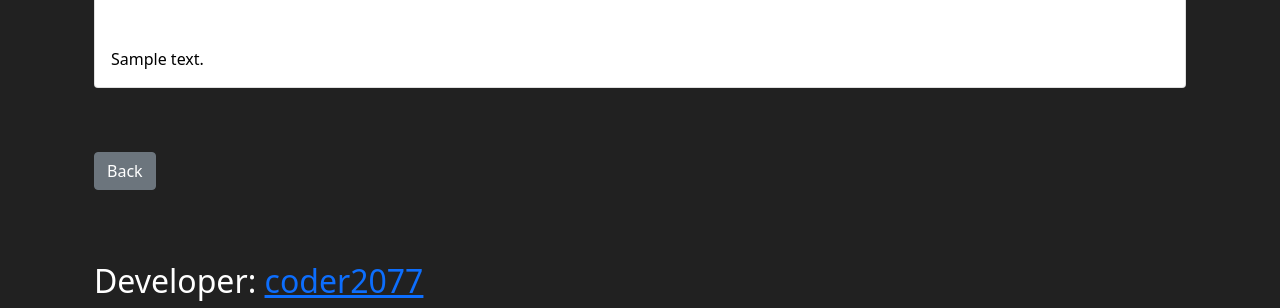
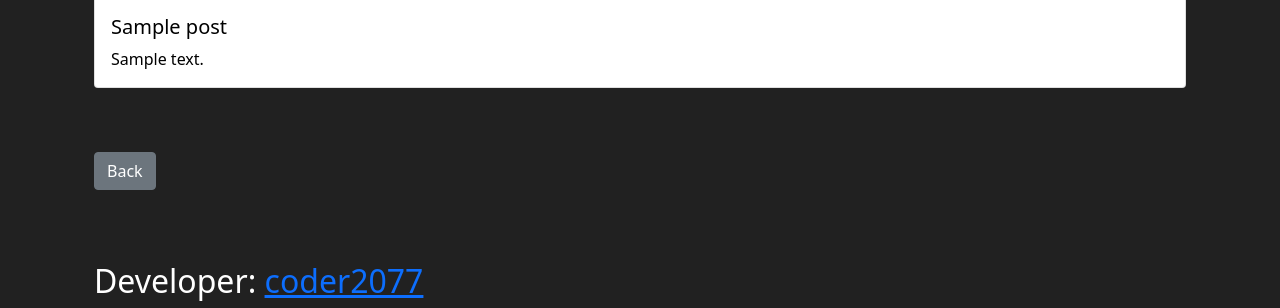
Before and after one commit to coder2077/GamePosts, a Flask app: template game/templates/post.html in a window 1280 px wide. Shown: the part 927-1235 px from the top of the page. Run offline with Flask 2, Linux system fonts and the light colour scheme; the template is opened without the code that fills it: most values are stand-ins (such as "Sample title", 1, 10 or a date in 2020); some libraries are stand-ins or nearby versions.

Commit message:
Update post.html

```diff
--- a/game/templates/post.html
+++ b/game/templates/post.html
@@ -9,7 +9,7 @@ Games | {{ post.title }}
 <div class="card mb-3">
     <img src="/static/image_{{ post.id }}.jpg" class="card-img-top">
     <div class="card-body">
-      <h5 class="card-title">{{ post.title }}</h5>
+      <h5 class="card-title" style="color: black;">{{ post.title }}</h5>
       <p class="card-text" style="color: black;">{{ post.description }}</p>
     </div>
   </div>
```
